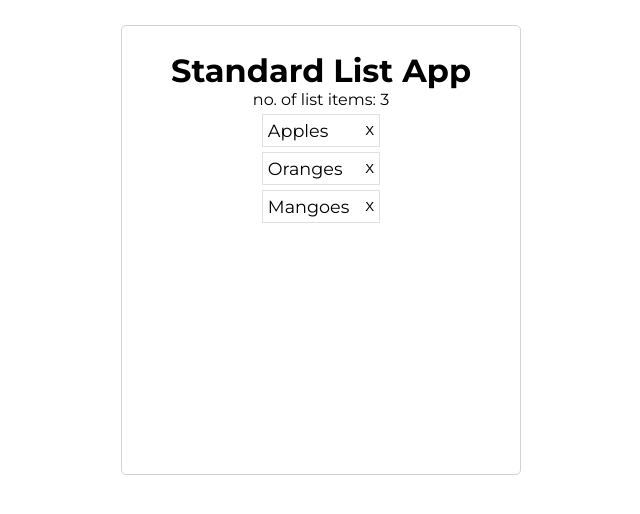
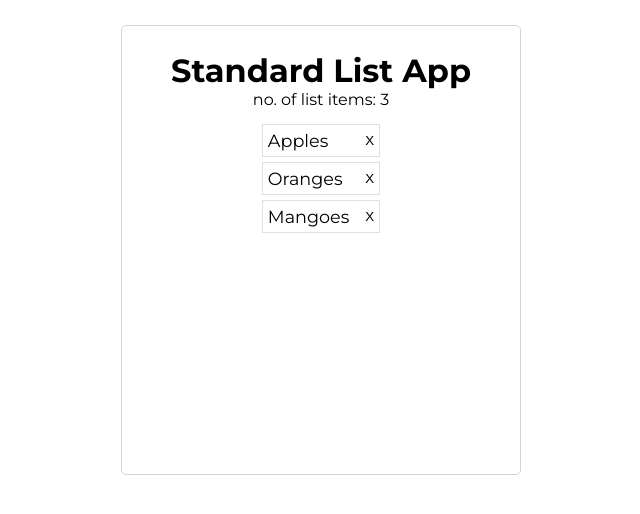
Before and after one commit to ricxi/sandbox, a Svelte app in the folder sveltebox/svelte-list/: page / in a window 1280 px wide. Shown: the top 514 px of the page, without its empty margins (319-959 px from the left). Built offline with nearby package versions, Linux system fonts and the light colour scheme.

Commit message:
added some padding and margins to the Items component

```diff
--- a/sveltebox/svelte-list/src/components/Items.svelte
+++ b/sveltebox/svelte-list/src/components/Items.svelte
@@ -11,5 +11,8 @@
 </div>
 
 <style>
-
+    div {
+        margin: 5px;
+        padding: 5px;
+    }
 </style>
```
